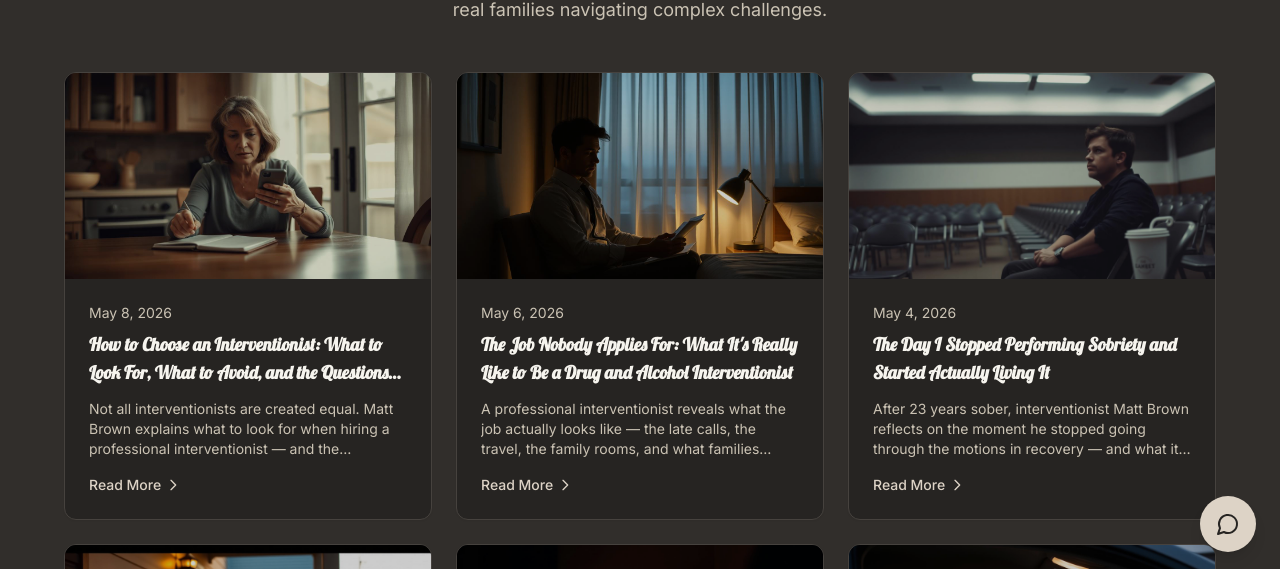
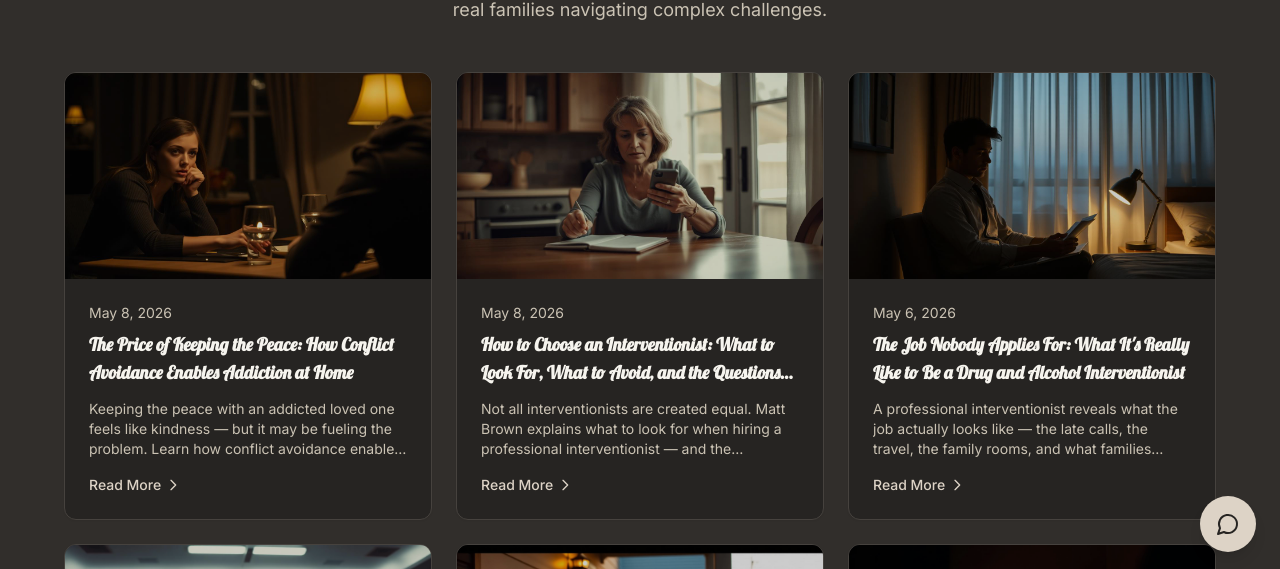
Before and after one commit to MattBrown0406/partywreckera, a React (Vite) app: page /blog in a window 1280 px wide. Shown: the part 224-793 px from the top of the page. Built offline with nearby package versions, Linux system fonts and the light colour scheme; no server answers; the HTML template or start-up script is replaced by a standard one.

Commit message:
Changes
Co-authored-by: MattBrown0406 <249998524+MattBrown0406@users.noreply.github.com>

```diff
--- a/src/data/blogData.ts
+++ b/src/data/blogData.ts
@@ -102,6 +102,15 @@ export interface BlogArticle {
 }
 
 export const blogArticles: BlogArticle[] = [
+  {
+    id: "conflict-avoidance-enabling-addiction-family",
+    title: "The Price of Keeping the Peace: How Conflict Avoidance Enables Addiction at Home",
+    date: "May 8, 2026",
+    image: blogImageConflictAvoidanceEnabling,
+    imageAlt: "A young adult woman sitting tensely at a dim dinner table across from a loved one, holding back what she wants to say",
+    excerpt: "Keeping the peace with an addicted loved one feels like kindness — but it may be fueling the problem. Learn how conflict avoidance enables addiction and how to change the pattern.",
+    category: "Family Recovery"
+  },
   {
     id: "how-to-choose-an-interventionist",
     title: "How to Choose an Interventionist: What to Look For, What to Avoid, and the Questions That Tell You Everything",
```
